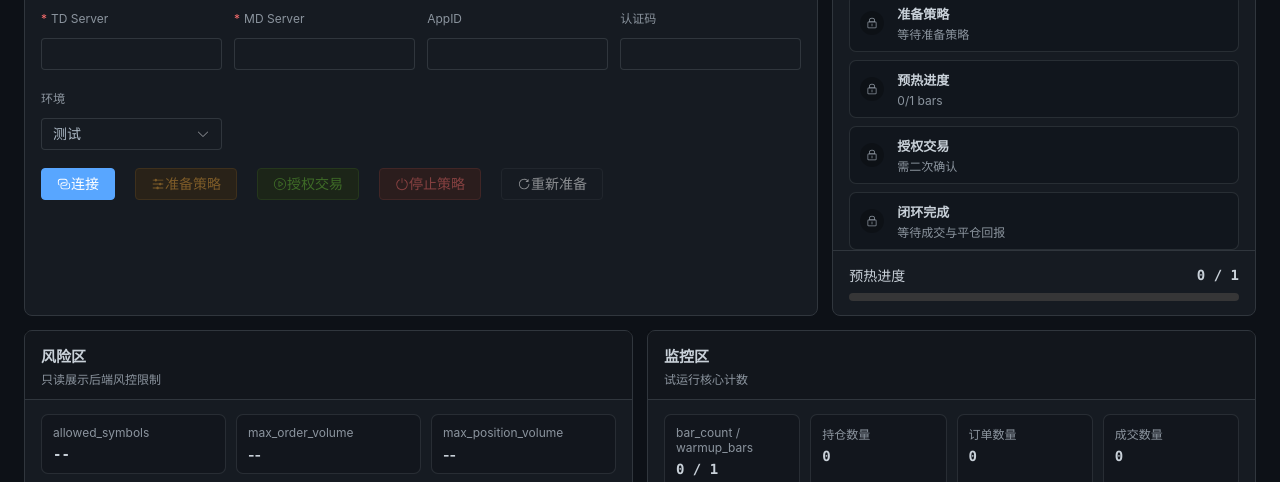
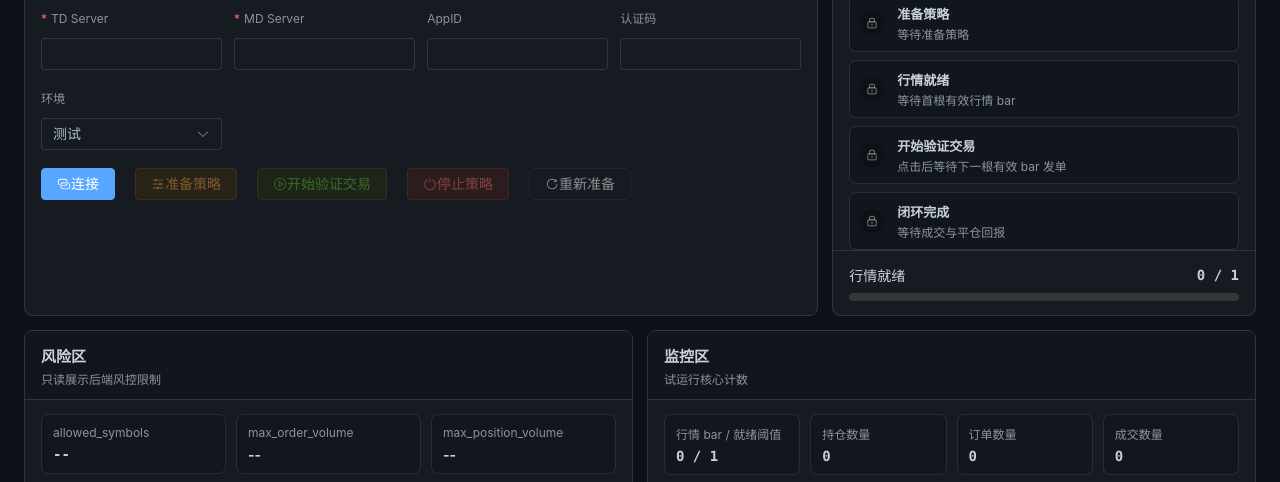
Before and after one commit to Code-jio/quant, a Vue app in the folder front_end/: page /trial-run in a window 1280 px wide. Shown: the part 318-800 px from the top of the page. Built offline with nearby package versions, Linux system fonts and the light colour scheme; no server answers.

Commit message:
更新试运行开始验证操作台

```diff
--- a/front_end/src/api/index.js
+++ b/front_end/src/api/index.js
@@ -158,6 +158,9 @@ export const fetchTrialRunStatus = () => request('/trial-run/status')
 export const prepareTrialRun = (body = {}) =>
   request('/trial-run/prepare', { method: 'POST', body: JSON.stringify(body) })
 
+export const startTrialRun = (body = {}) =>
+  request('/trial-run/start', { method: 'POST', body: JSON.stringify(body) })
+
 export const armTrialRun = (body = {}) =>
   request('/trial-run/arm', { method: 'POST', body: JSON.stringify(body) })
 
--- a/front_end/src/views/TrialRunView.vue
+++ b/front_end/src/views/TrialRunView.vue
@@ -109,9 +109,9 @@
                 <el-icon><Operation /></el-icon>
                 准备策略
               </el-button>
-              <el-button type="success" plain :loading="actionLoading.arm" :disabled="!canArm" @click="handleArm">
+              <el-button type="success" plain :loading="actionLoading.start" :disabled="!canStart" @click="handleStart">
                 <el-icon><VideoPlay /></el-icon>
-                授权交易
+                开始验证交易
               </el-button>
               <el-button type="danger" plain :loading="actionLoading.stop" :disabled="!canStop" @click="handleStop">
                 <el-icon><SwitchButton /></el-icon>
@@ -148,13 +148,13 @@
             </div>
           </div>
 
-          <div class="warmup-box">
-            <div class="warmup-meta">
-              <span>预热进度</span>
-              <strong class="mono">{{ barCount }} / {{ warmupBars }}</strong>
+          <div class="readiness-box">
+            <div class="readiness-meta">
+              <span>行情就绪</span>
+              <strong class="mono">{{ barCount }} / {{ readinessBars }}</strong>
             </div>
             <el-progress
-              :percentage="warmupPercent"
+              :percentage="readinessPercent"
               :stroke-width="8"
               :show-text="false"
               color="#58a6ff"
@@ -188,8 +188,8 @@
           </div>
           <div class="monitor-grid">
             <div class="metric-cell">
-              <span>bar_count / warmup_bars</span>
-              <strong class="mono">{{ barCount }} / {{ warmupBars }}</strong>
+              <span>行情 bar / 就绪阈值</span>
+              <strong class="mono">{{ barCount }} / {{ readinessBars }}</strong>
             </div>
             <div class="metric-cell">
               <span>持仓数量</span>
@@ -311,7 +311,6 @@ import {
   WarningFilled,
 } from '@element-plus/icons-vue'
 import {
-  armTrialRun,
   cancelAllOrders,
   closePosition,
   emergencyStop,
@@ -327,6 +326,7 @@ import {
   prepareTrialRun,
   resetTrialRun,
   resumeTrading,
+  startTrialRun,
   stopTrialRun,
 } from '@/api/index.js'
 
@@ -368,7 +368,7 @@ const rules = {
 const actionLoading = reactive({
   connect: false,
   prepare: false,
-  arm: false,
+  start: false,
   stop: false,
   reset: false,
   emergency: false,
@@ -383,10 +383,13 @@ const STATUS_LABELS = {
   disconnected: '未连接',
   idle: '待准备',
   prepared: '已准备',
-  warming: '预热中',
-  warmup: '预热中',
-  ready_to_arm: '待授权',
-  armed: '已授权',
+  waiting_market_data: '等行情',
+  warming: '等行情',
+  warmup: '等行情',
+  ready_to_start: '可开始',
+  ready_to_arm: '可开始',
+  started: '已开始',
+  armed: '已开始',
   entry_pending: '开仓待成',
   holding: '持仓中',
   closing: '平仓中',
@@ -441,17 +444,33 @@ const allowedSymbol = computed(() => (
 
 const statusSnapshot = computed(() => trialStatus.value.snapshot || {})
 const barCount = computed(() => numberOf(trialStatus.value.bar_count ?? statusSnapshot.value.bar_count ?? trialStatus.value.bars, 0))
-const warmupBars = computed(() => Math.max(1, numberOf(trialStatus.value.warmup_bars ?? statusSnapshot.value.warmup_bars, 1)))
-const warmupPercent = computed(() => Math.min(100, Math.round((barCount.value / warmupBars.value) * 100)))
-const prepared = computed(() => Boolean(trialStatus.value.prepared || ['prepared', 'warming', 'warmup', 'ready_to_arm', 'armed', 'entry_pending', 'holding', 'closing', 'running', 'completed'].includes(statusCode.value)))
-const armed = computed(() => Boolean(trialStatus.value.authorized || trialStatus.value.armed || statusSnapshot.value.authorized || ['armed', 'entry_pending', 'holding', 'closing', 'running', 'completed'].includes(statusCode.value)))
+const readinessBars = computed(() => Math.max(1, numberOf(
+  trialStatus.value.readiness_bars
+  ?? statusSnapshot.value.readiness_bars
+  ?? trialStatus.value.warmup_bars
+  ?? statusSnapshot.value.warmup_bars,
+  1,
+)))
+const marketReady = computed(() => Boolean(
+  trialStatus.value.market_ready
+  || statusSnapshot.value.market_ready
+  || trialStatus.value.ready_to_arm
+  || statusSnapshot.value.ready_to_arm
+  || ['ready_to_start', 'ready_to_arm', 'started', 'armed', 'entry_pending', 'holding', 'closing', 'running', 'completed'].includes(statusCode.value),
+))
+const readinessPercent = computed(() => {
+  if (marketReady.value) return 100
+  return Math.min(100, Math.round((barCount.value / readinessBars.value) * 100))
+})
+const prepared = computed(() => Boolean(trialStatus.value.prepared || ['prepared', 'waiting_market_data', 'warming', 'warmup', 'ready_to_start', 'ready_to_arm', 'started', 'armed', 'entry_pending', 'holding', 'closing', 'running', 'completed'].includes(statusCode.value)))
+const started = computed(() => Boolean(trialStatus.value.started || trialStatus.value.authorized || trialStatus.value.armed || statusSnapshot.value.started || statusSnapshot.value.authorized || ['started', 'armed', 'entry_pending', 'holding', 'closing', 'running', 'completed'].includes(statusCode.value)))
 const closedLoop = computed(() => Boolean(trialStatus.value.completed || statusSnapshot.value.completed || trialStatus.value.closed_loop_completed || statusCode.value === 'completed'))
 const statusCode = computed(() => String(trialStatus.value.status || trialStatus.value.state || 'idle').toLowerCase())
 const trialStatusLabel = computed(() => STATUS_LABELS[statusCode.value] || trialStatus.value.status || trialStatus.value.state || '待准备')
 const trialStatusType = computed(() => {
   if (['error', 'emergency_stopped'].includes(statusCode.value)) return 'danger'
-  if (['armed', 'entry_pending', 'holding', 'running', 'completed'].includes(statusCode.value)) return 'success'
-  if (['warming', 'warmup', 'prepared', 'ready_to_arm', 'closing'].includes(statusCode.value)) return 'warning'
+  if (['started', 'armed', 'entry_pending', 'holding', 'running', 'completed'].includes(statusCode.value)) return 'success'
+  if (['waiting_market_data', 'warming', 'warmup', 'prepared', 'ready_to_start', 'ready_to_arm', 'closing'].includes(statusCode.value)) return 'warning'
   return 'info'
 })
 
@@ -464,15 +483,15 @@ const canPrepare = computed(() => (
   hasSession.value
   && connected.value
   && !actionLoading.prepare
-  && !['armed', 'entry_pending', 'holding', 'closing'].includes(statusCode.value)
+  && !['started', 'armed', 'entry_pending', 'holding', 'closing'].includes(statusCode.value)
 ))
-const canArm = computed(() => (
+const canStart = computed(() => (
   hasSession.value
   && connected.value
   && prepared.value
-  && !armed.value
-  && Boolean(trialStatus.value.ready_to_arm || statusSnapshot.value.ready_to_arm || statusCode.value === 'ready_to_arm')
-  && !actionLoading.arm
+  && !started.value
+  && marketReady.value
+  && !actionLoading.start
 ))
 const canStop = computed(() => hasSession.value && prepared.value && !actionLoading.stop)
 const canReset = computed(() => hasSession.value && !actionLoading.reset)
@@ -502,19 +521,19 @@ const flowItems = computed(() => [
     state: prepared.value ? 'done' : connected.value ? 'active' : 'idle',
   },
   {
-    label: '预热进度',
-    detail: `${barCount.value}/${warmupBars.value} bars`,
-    state: warmupPercent.value >= 100 ? 'done' : prepared.value ? 'active' : 'idle',
+    label: '行情就绪',
+    detail: marketReady.value ? '已收到有效行情 bar' : '等待首根有效行情 bar',
+    state: marketReady.value ? 'done' : prepared.value ? 'active' : 'idle',
   },
   {
-    label: '授权交易',
-    detail: armed.value ? '1 手验证开仓已授权' : '需二次确认',
-    state: armed.value ? 'done' : warmupPercent.value >= 100 ? 'active' : 'idle',
+    label: '开始验证交易',
+    detail: started.value ? '验证开仓流程已启动' : '点击后等待下一根有效 bar 发单',
+    state: started.value ? 'done' : marketReady.value ? 'active' : 'idle',
   },
   {
     label: '闭环完成',
     detail: closedLoop.value ? '验证链路完成' : '等待成交与平仓回报',
-    state: closedLoop.value ? 'done' : armed.value ? 'active' : 'idle',
+    state: closedLoop.value ? 'done' : started.value ? 'active' : 'idle',
   },
 ])
 
@@ -756,23 +775,23 @@ async function handlePrepare() {
   await runAction('prepare', () => prepareTrialRun({ symbol: allowedSymbol.value }), '策略准备已发送')
 }
 
-async function handleArm() {
+async function handleStart() {
   if (!allowedSymbol.value) {
-    ElMessage.warning('缺少 config.allowed_symbol，无法授权验证开仓')
+    ElMessage.warning('缺少 config.allowed_symbol，无法开始验证开仓')
     return
   }
 
   try {
     await ElMessageBox.confirm(
-      `确认授权交易？系统将仅对 ${allowedSymbol.value} 发 1 手验证开仓。`,
-      '授权交易确认',
-      { confirmButtonText: '确认授权', cancelButtonText: '取消', type: 'warning' },
+      `确认开始验证交易？系统将仅对 ${allowedSymbol.value} 发 1 手验证开仓。`,
+      '开始验证交易确认',
+      { confirmButtonText: '开始验证', cancelButtonText: '取消', type: 'warning' },
     )
   } catch {
     return
   }
 
-  await runAction('arm', () => armTrialRun({ symbol: allowedSymbol.value, volume: 1 }), '授权交易已发送')
+  await runAction('start', () => startTrialRun({ symbol: allowedSymbol.value, volume: 1 }), '开始验证交易已发送')
 }
 
 async function handleStop() {
@@ -897,7 +916,7 @@ onUnmounted(stopPolling)
 .topbar-right,
 .action-row,
 .danger-row,
-.warmup-meta {
+.readiness-meta {
   display: flex;
   align-items: center;
 }
@@ -1039,7 +1058,7 @@ onUnmounted(stopPolling)
 }
 
 .account-form,
-.flow-panel .warmup-box,
+.flow-panel .readiness-box,
 .risk-grid,
 .monitor-grid,
 .danger-row {
@@ -1104,11 +1123,11 @@ onUnmounted(stopPolling)
 .flow-item.done .flow-mark { color: var(--q-green); }
 .flow-item.active .flow-mark { color: var(--q-blue); }
 
-.warmup-box {
+.readiness-box {
   border-top: 1px solid var(--q-border);
 }
 
-.warmup-meta {
+.readiness-meta {
   justify-content: space-between;
   gap: 8px;
   margin-bottom: 8px;
```
Also changed, not shown: 2 other files (tests, documents, lock files or other folders).
